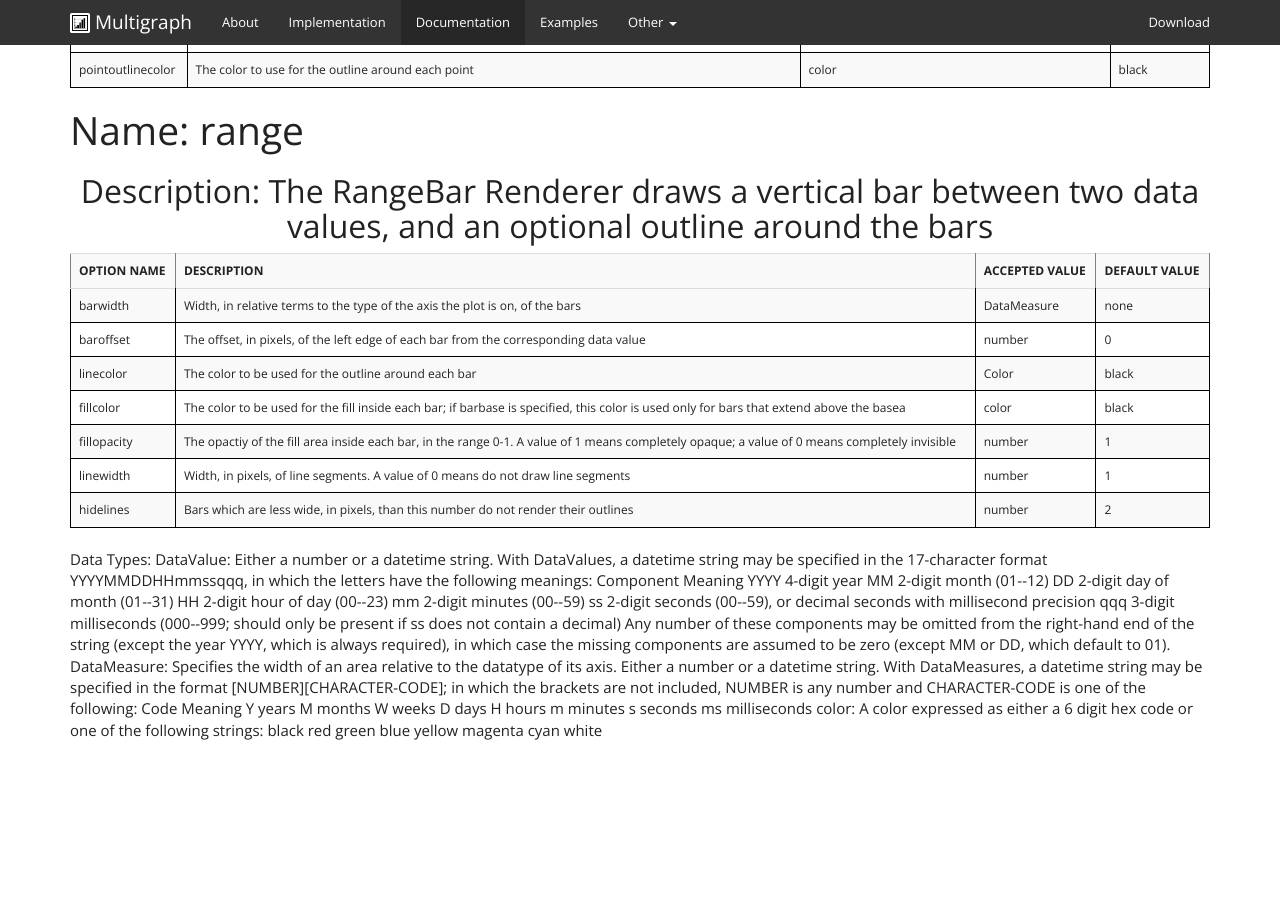
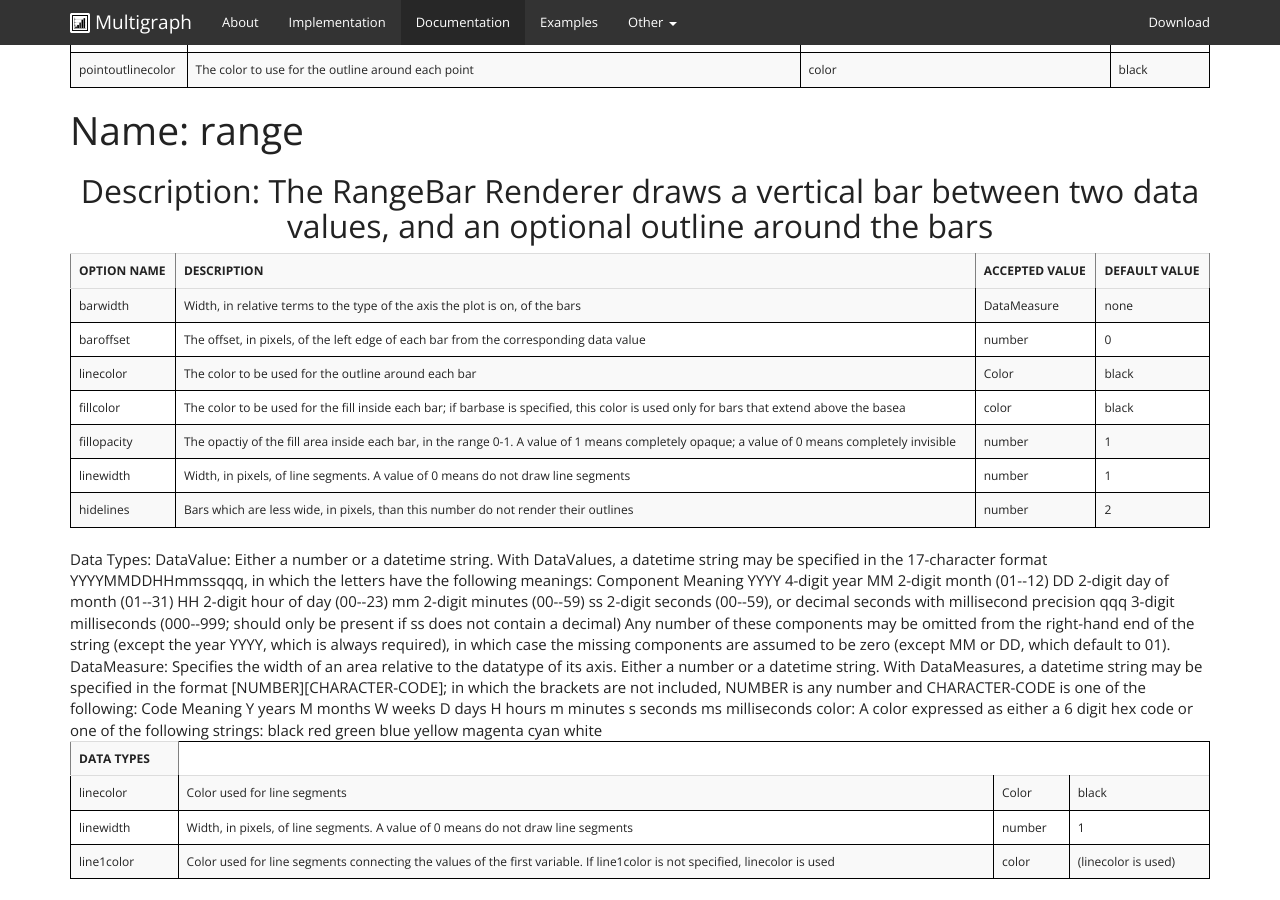
Before and after one commit to khunter3D/khunter3D.github.io, a Jekyll site: the page built from docs/renderers/index.html, in a window 1280 px wide and 900 px high, scrolled down 2756 px. Built offline with Jekyll 4.4.1, drawn with Linux system fonts in a browser that asks for light colours; nearby versions of some CDN libraries; Markdown is read by kramdown in place of the engine named in the settings; before the commit the page ends 3497 px from its top, so only the background shows below that.

Commit message:
Update index.html

```diff
--- a/docs/renderers/index.html
+++ b/docs/renderers/index.html
@@ -640,7 +640,38 @@ and draws a line segment between consecutive data points in each line.
 
 
 
+<div class="table-responsive">
+<table class="table table-striped ">
+<tbody>
+<tr>
+  <th>DATA TYPES</th>
+  </tr>
+<tr>
+<tr>
+  <td>linecolor</td>
+  <td>Color used for line segments</td>
+  <td>Color</td>
+  <td>black</td>
+  </tr>
+<tr>
+  <td>linewidth</td>
+  <td>Width, in pixels, of line segments.
+  A value of 0 means do not draw line segments</td>
+  <td>number</td>
 
+ <td>1</td>
+</tr>
+<tr>
+  <td>line1color</td>
+  <td>Color used for line segments connecting the values of the first variable.
+  If line1color is not specified, linecolor is used</td>
+
+
+<td>color</td>
+
+
+
+<td>(linecolor is used)</td>
 
 
 
```
